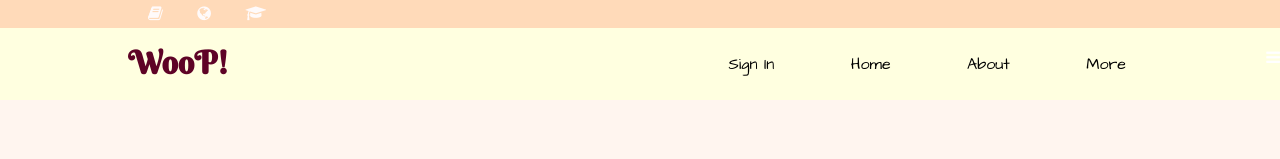
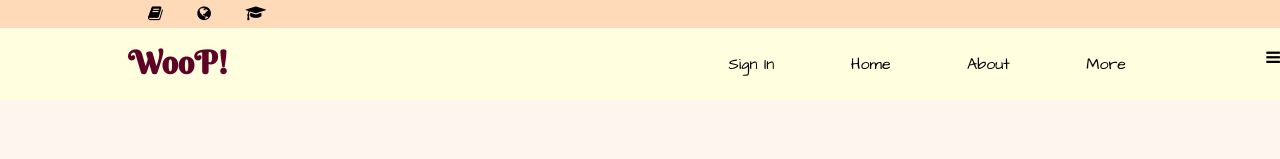
Before and after one commit to katanyakoto/First-Project-G.5, a plain HTML site: page index.html in a window 1280 px wide. Shown: the top 159 px of the page. Drawn offline with Linux system fonts and the light colour scheme.

Commit message:
Update style.css

```diff
--- a/style.css
+++ b/style.css
@@ -11,8 +11,8 @@ a {
 
 .logo {
     padding: 5px 0;
-    background-color:peachpuff;
-    color:snow;
+    background-color: peachpuff;
+    color: black;
 }
 
 .logo ul li {
@@ -32,7 +32,7 @@ a {
 }
 
 .menu-icon {
-    color: white;
+    color: black;
     float: right;
     font-size: 25px;
     padding: 21px 0;
```
